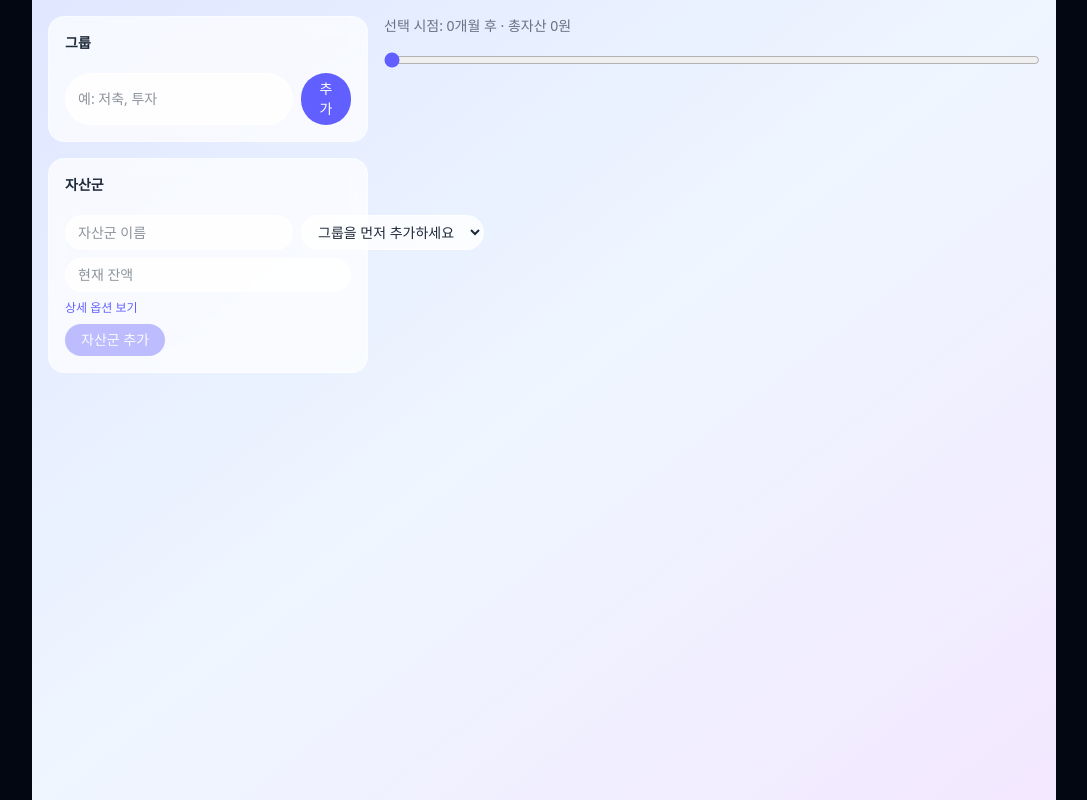
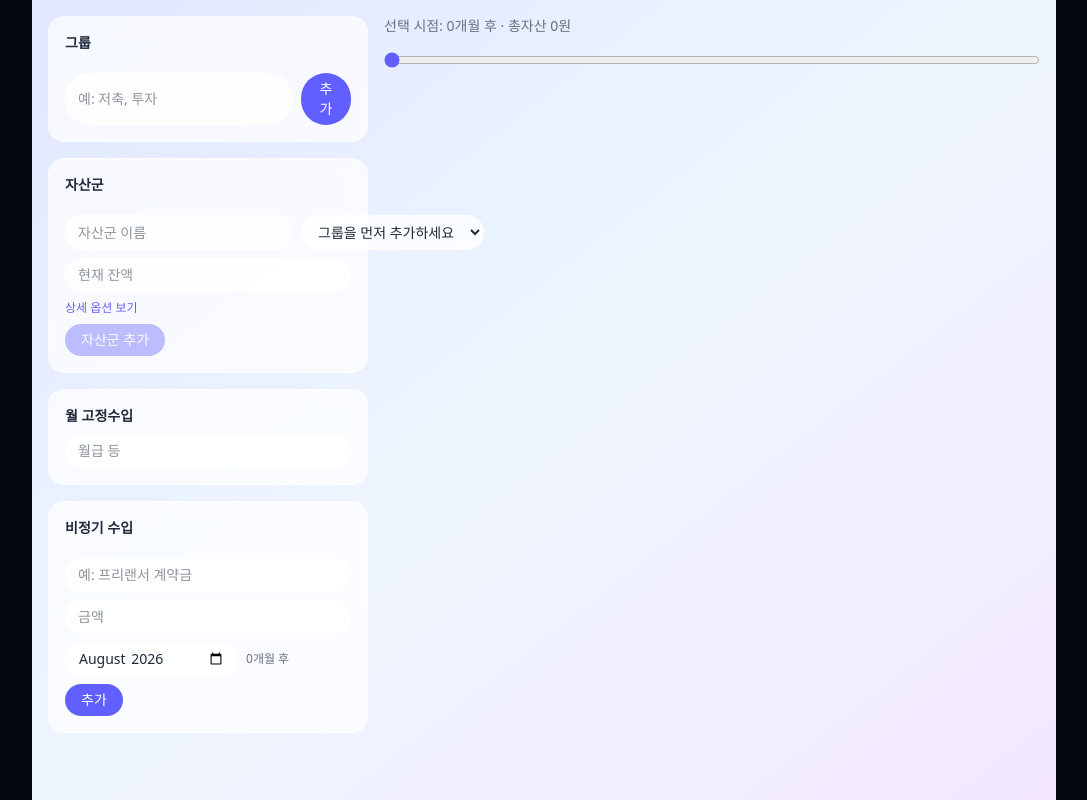
Before and after one commit to amaran-th/interactive-portfolio, a Next.js app: page /asset-simulator in a window 1280 px wide. Shown: the whole page, without its empty margins (96-1183 px from the left). Built offline with nearby package versions, Linux system fonts and the light colour scheme.

Commit message:
feat: 자산 시뮬레이터 수입 입력 섹션 추가

```diff
--- a/app/(portfolio)/playground/_sections/Works/6_AssetSimulator/AssetSimulator.tsx
+++ b/app/(portfolio)/playground/_sections/Works/6_AssetSimulator/AssetSimulator.tsx
@@ -5,7 +5,9 @@ import {
   AssetClass,
   Group,
   HORIZON_MONTHS,
+  IrregularCashflow,
   NewAssetClassInput,
+  NewIrregularCashflowInput,
   SimulationInput,
   newId,
   nextGroupColor,
@@ -17,6 +19,11 @@ export default function AssetSimulator() {
   const [groups, setGroups] = useState<Group[]>([]);
   const [assetClasses, setAssetClasses] = useState<AssetClass[]>([]);
   const [selectedMonth, setSelectedMonth] = useState(0);
+  const [monthlyIncome, setMonthlyIncome] = useState(0);
+  const [irregularIncomes, setIrregularIncomes] = useState<
+    IrregularCashflow[]
+  >([]);
+  const today = useMemo(() => new Date(), []);
 
   const handleAddGroup = (name: string) => {
     setGroups((prev) => [
@@ -39,18 +46,24 @@ export default function AssetSimulator() {
       prev.map((a) => ({ ...a, isPrimary: a.id === id })),
     );
   };
+  const handleAddIrregularIncome = (input: NewIrregularCashflowInput) => {
+    setIrregularIncomes((prev) => [...prev, { id: newId(), ...input }]);
+  };
+  const handleRemoveIrregularIncome = (id: string) => {
+    setIrregularIncomes((prev) => prev.filter((e) => e.id !== id));
+  };
 
   const simulationInput = useMemo<SimulationInput>(
     () => ({
       groups,
       assetClasses,
-      monthlyIncome: 0,
+      monthlyIncome,
       fixedExpenses: [],
-      irregularIncomes: [],
+      irregularIncomes,
       irregularExpenses: [],
       transferRules: [],
     }),
-    [groups, assetClasses],
+    [groups, assetClasses, monthlyIncome, irregularIncomes],
   );
 
   const snapshots = useSimulation(simulationInput);
@@ -67,6 +80,12 @@ export default function AssetSimulator() {
           onAddAssetClass={handleAddAssetClass}
           onRemoveAssetClass={handleRemoveAssetClass}
           onSetPrimaryAsset={handleSetPrimaryAsset}
+          monthlyIncome={monthlyIncome}
+          onChangeMonthlyIncome={setMonthlyIncome}
+          irregularIncomes={irregularIncomes}
+          onAddIrregularIncome={handleAddIrregularIncome}
+          onRemoveIrregularIncome={handleRemoveIrregularIncome}
+          today={today}
         />
         <div className="flex flex-col gap-4">
           <p className="text-sm text-gray-500">
--- a/app/(portfolio)/playground/_sections/Works/6_AssetSimulator/InputPanel.tsx
+++ b/app/(portfolio)/playground/_sections/Works/6_AssetSimulator/InputPanel.tsx
@@ -1,7 +1,14 @@
 "use client";
 
-import { AssetClass, Group, NewAssetClassInput } from "./types";
+import {
+  AssetClass,
+  Group,
+  IrregularCashflow,
+  NewAssetClassInput,
+  NewIrregularCashflowInput,
+} from "./types";
 import GroupAssetSection from "./input-sections/GroupAssetSection";
+import IncomeSection from "./input-sections/IncomeSection";
 
 type InputPanelProps = {
   groups: Group[];
@@ -11,6 +18,12 @@ type InputPanelProps = {
   onAddAssetClass: (input: NewAssetClassInput) => void;
   onRemoveAssetClass: (id: string) => void;
   onSetPrimaryAsset: (id: string) => void;
+  monthlyIncome: number;
+  onChangeMonthlyIncome: (value: number) => void;
+  irregularIncomes: IrregularCashflow[];
+  onAddIrregularIncome: (input: NewIrregularCashflowInput) => void;
+  onRemoveIrregularIncome: (id: string) => void;
+  today: Date;
 };
 
 export default function InputPanel(props: InputPanelProps) {
@@ -25,6 +38,14 @@ export default function InputPanel(props: InputPanelProps) {
         onRemoveAssetClass={props.onRemoveAssetClass}
         onSetPrimaryAsset={props.onSetPrimaryAsset}
       />
+      <IncomeSection
+        monthlyIncome={props.monthlyIncome}
+        onChangeMonthlyIncome={props.onChangeMonthlyIncome}
+        irregularIncomes={props.irregularIncomes}
+        onAddIrregularIncome={props.onAddIrregularIncome}
+        onRemoveIrregularIncome={props.onRemoveIrregularIncome}
+        today={props.today}
+      />
     </div>
   );
 }
--- /dev/null
+++ b/app/(portfolio)/playground/_sections/Works/6_AssetSimulator/input-sections/IncomeSection.tsx
@@ -0,0 +1,121 @@
+"use client";
+
+import { useState } from "react";
+import { IrregularCashflow, NewIrregularCashflowInput } from "../types";
+import { monthIndexFromTargetDate } from "../simulation";
+
+type IncomeSectionProps = {
+  monthlyIncome: number;
+  onChangeMonthlyIncome: (value: number) => void;
+  irregularIncomes: IrregularCashflow[];
+  onAddIrregularIncome: (input: NewIrregularCashflowInput) => void;
+  onRemoveIrregularIncome: (id: string) => void;
+  today: Date;
+};
+
+function toMonthInputValue(date: Date): string {
+  return `${date.getFullYear()}-${String(date.getMonth() + 1).padStart(2, "0")}`;
+}
+
+export default function IncomeSection({
+  monthlyIncome,
+  onChangeMonthlyIncome,
+  irregularIncomes,
+  onAddIrregularIncome,
+  onRemoveIrregularIncome,
+  today,
+}: IncomeSectionProps) {
+  const [name, setName] = useState("");
+  const [amount, setAmount] = useState("");
+  const [targetDate, setTargetDate] = useState(toMonthInputValue(today));
+
+  const handleAdd = () => {
+    if (!name.trim() || !amount) return;
+    onAddIrregularIncome({
+      name: name.trim(),
+      amount: Number(amount),
+      targetDate,
+    });
+    setName("");
+    setAmount("");
+  };
+
+  return (
+    <div className="flex flex-col gap-4">
+      <div className="rounded-2xl border border-white/40 bg-white/70 p-4 backdrop-blur">
+        <h3 className="text-sm font-semibold text-gray-800">월 고정수입</h3>
+        <input
+          value={monthlyIncome || ""}
+          onChange={(e) => onChangeMonthlyIncome(Number(e.target.value) || 0)}
+          type="number"
+          placeholder="월급 등"
+          className="mt-2 w-full rounded-full border border-white/60 bg-white/80 px-3 py-1.5 text-sm outline-none focus:border-indigo-300"
+        />
+      </div>
+
+      <div className="rounded-2xl border border-white/40 bg-white/70 p-4 backdrop-blur">
+        <h3 className="text-sm font-semibold text-gray-800">비정기 수입</h3>
+        <ul className="mt-2 flex flex-col gap-2">
+          {irregularIncomes.map((item) => {
+            const monthsFromNow = monthIndexFromTargetDate(
+              item.targetDate,
+              today,
+            );
+            return (
+              <li
+                key={item.id}
+                className="flex items-center justify-between rounded-xl border border-white/60 bg-white/80 px-3 py-2 text-sm"
+              >
+                <span>
+                  {item.name} · {item.amount.toLocaleString()}원 ·{" "}
+                  {monthsFromNow}개월 후
+                </span>
+                <button
+                  type="button"
+                  onClick={() => onRemoveIrregularIncome(item.id)}
+                  className="text-gray-400 hover:text-gray-700"
+                >
+                  ✕
+                </button>
+              </li>
+            );
+          })}
+        </ul>
+        <div className="mt-3 flex flex-col gap-2">
+          <input
+            value={name}
+            onChange={(e) => setName(e.target.value)}
+            placeholder="예: 프리랜서 계약금"
+            className="rounded-full border border-white/60 bg-white/80 px-3 py-1.5 text-sm outline-none focus:border-indigo-300"
+          />
+          <input
+            value={amount}
+            onChange={(e) => setAmount(e.target.value)}
+            type="number"
+            placeholder="금액"
+            className="rounded-full border border-white/60 bg-white/80 px-3 py-1.5 text-sm outline-none focus:border-indigo-300"
+          />
+          <div className="flex items-center gap-2">
+            <input
+              value={targetDate}
+              onChange={(e) => setTargetDate(e.target.value)}
+              type="month"
+              min={toMonthInputValue(today)}
+              className="rounded-full border border-white/60 bg-white/80 px-3 py-1.5 text-sm"
+            />
+            <span className="text-xs text-gray-500">
+              {monthIndexFromTargetDate(targetDate, today)}개월 후
+            </span>
+          </div>
+          <button
+            type="button"
+            onClick={handleAdd}
+            className="self-start rounded-full bg-indigo-500 px-4 py-1.5 text-sm font-medium text-white hover:bg-indigo-600"
+          >
+            추가
+          </button>
+        </div>
+      </div>
+    </div>
+  );
+}
```
